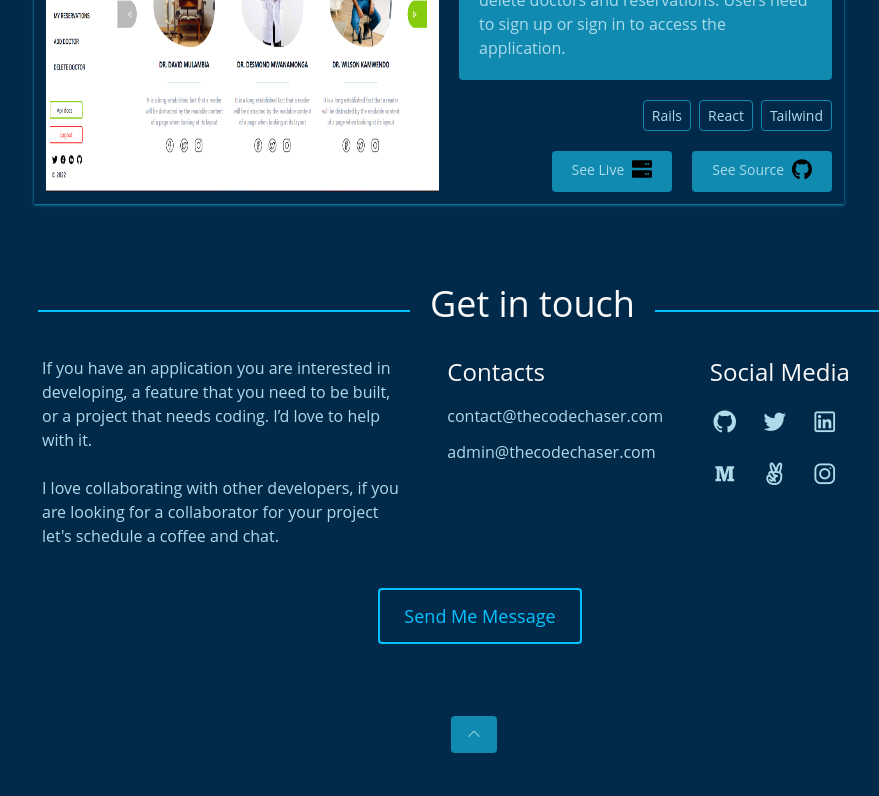
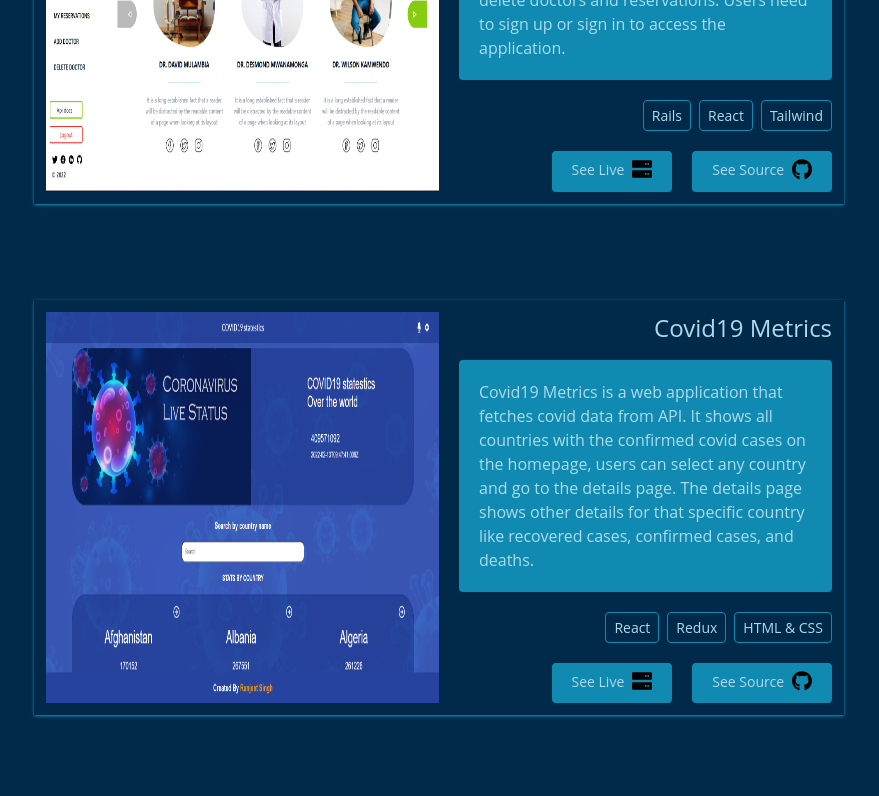
Before and after one commit to thecodechaser/portfolio-frontend, a React (Create React App) app: page / in a window 1280 px wide. Shown: the part 1720-2516 px from the top of the page, without its empty margins (166-1045 px from the left). Built offline with nearby package versions, Linux system fonts and the light colour scheme.

Commit message:
Show projects in homepage

```diff
--- a/src/pages/Home.js
+++ b/src/pages/Home.js
@@ -5,7 +5,8 @@ import AboutMe from '../components/About/AboutMe';
 import HeroSection from '../components/Home/HeroSection';
 
 const Home = () => {
-  const projects = useSelector((state) => state.projectsReducer);
+  const portfolio = useSelector((state) => state.projectsReducer);
+  const projects = portfolio.slice(0, 3);
   return (
     <>
       <main className="mt-40">
@@ -30,7 +31,11 @@ const Home = () => {
           <h2 className="text-2xl md:text-4xl">Portfolio</h2>
           <div className="border-b-2 w-4/6 mb-3 border-secondaryColor hr-portfolio" />
         </div>
-        <Project data={projects[0]} />
+        {
+      projects.map((data) =>(
+        <Project data={data}/>
+      ))
+    }
       </div>
     </>
   );
--- a/src/pages/Portfolio.js
+++ b/src/pages/Portfolio.js
@@ -1,13 +1,21 @@
 import Project from '../components/Portfolio/Project';
+import { useSelector } from 'react-redux';
 
-const Portfolio = () => (
+const Portfolio = () => {
+  const projects = useSelector((state) => state.projectsReducer);
+  return (
   <div className="mt-20 md:mt-40">
     <div className="flex gap-3 ml-5 md:ml-0 mb-6">
       <h2 className="text-2xl md:text-4xl">Portfolio</h2>
       <div className="border-b-2 w-4/6 mb-3 border-secondaryColor hr-portfolio" />
     </div>
-    <Project />
+    {
+      projects.map((data) =>(
+        <Project data={data}/>
+      ))
+    }
   </div>
-);
+)
+  };
 
 export default Portfolio;
```
